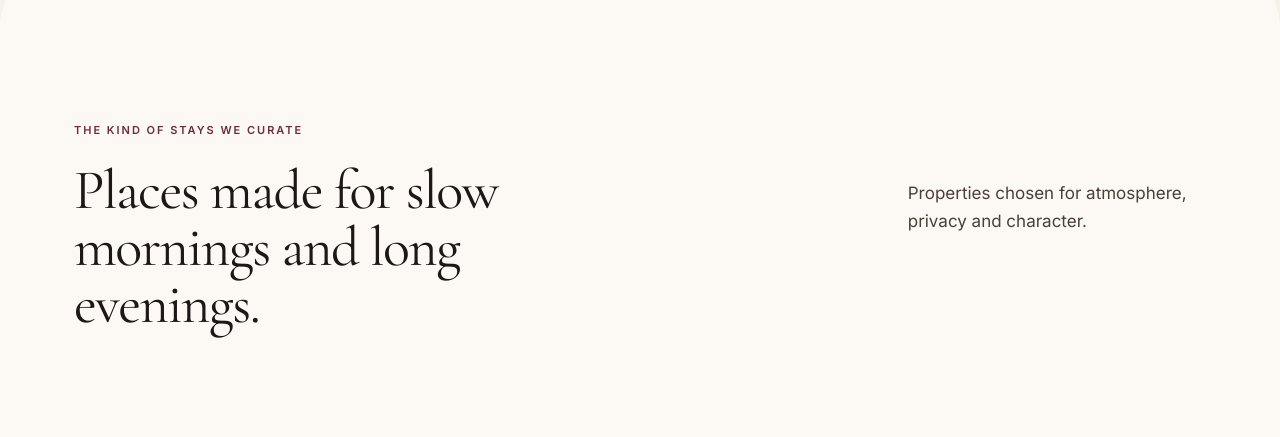
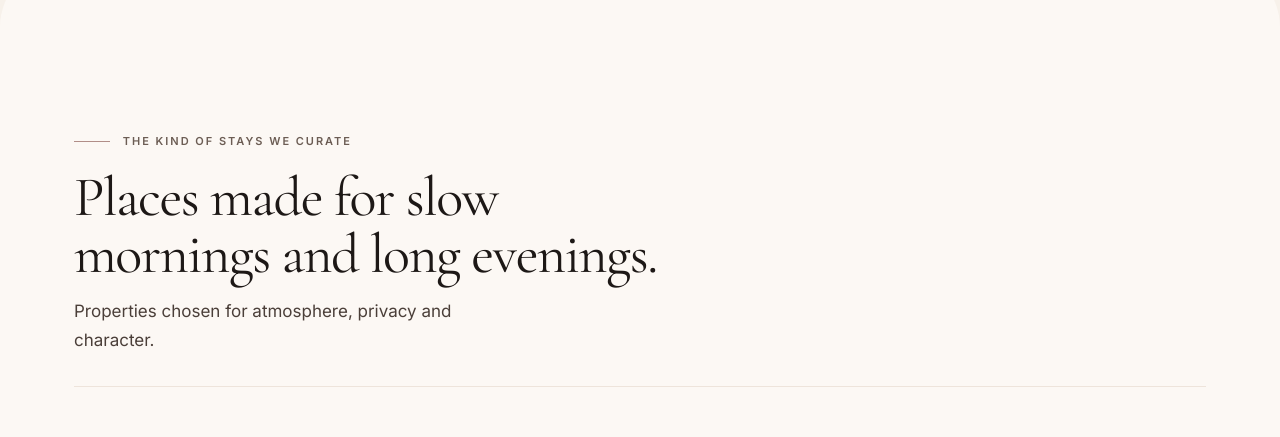
Before and after one commit to honeymoons-lk/hmx-planner, a Next.js app: page / in a window 1280 px wide. Shown: the part 2880-3317 px from the top of the page. Built offline with nearby package versions, Linux system fonts and the light colour scheme.

Commit message:
Use SectionHeader in stays section

```diff
--- a/components/home/stays-section.tsx
+++ b/components/home/stays-section.tsx
@@ -2,6 +2,7 @@
 
 import { useState } from "react";
 import { proxiedImageUrl } from "@/lib/media";
+import { SectionHeader } from "@/components/section-header";
 
 type StayProperty = {
   name: string;
@@ -144,20 +145,13 @@ export function StaysSection({ id, eyebrow, heading, supporting, footerNote, ite
   return (
     <section id={id} className="section-shell w-full bg-[var(--color-surface)] pt-32 md:pt-48 lg:pt-56 rounded-t-[2.5rem] md:rounded-t-[4rem]">
       <div className="page-shell">
-        <div className="flex flex-col lg:flex-row lg:items-start justify-between gap-12 lg:gap-16 mb-16 md:mb-24 lg:mb-32">
-          <div className="lg:w-[60%]">
-            <span className="type-eyebrow text-[var(--color-brand)] mb-5 md:mb-6 block">
-              {eyebrow}
-            </span>
-            <h2 className="type-section font-serif tracking-tight text-[var(--color-text)] max-w-[16ch]">
-              {heading}
-            </h2>
-          </div>
-          <div className="lg:w-[32%] lg:pl-8 xl:pl-16 lg:pt-14">
-            <p className="type-body-lg text-[var(--color-text-secondary)] font-light max-w-[38ch]">
-              {supporting}
-            </p>
-          </div>
+        <div className="border-b border-[color-mix(in_srgb,var(--color-border-strong)_40%,transparent)] pb-8 mb-16 md:mb-24 lg:mb-32">
+          <SectionHeader
+            eyebrow={eyebrow}
+            heading={heading}
+            supporting={supporting}
+            className="mb-0 max-w-2xl"
+          />
         </div>
       </div>
 
```
